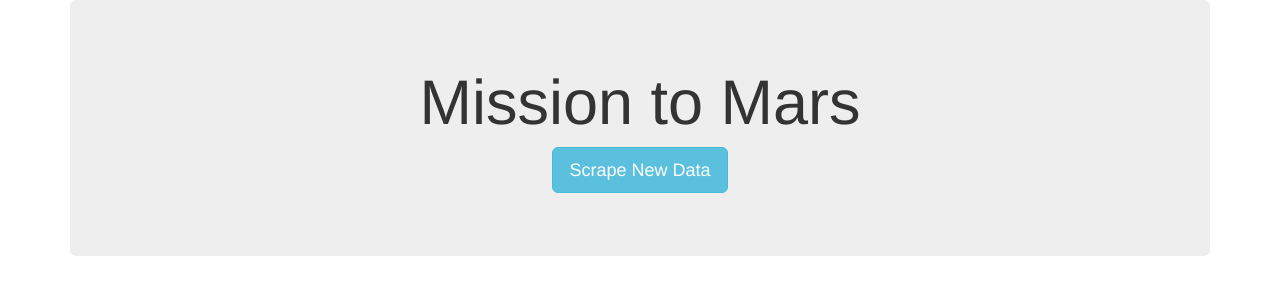
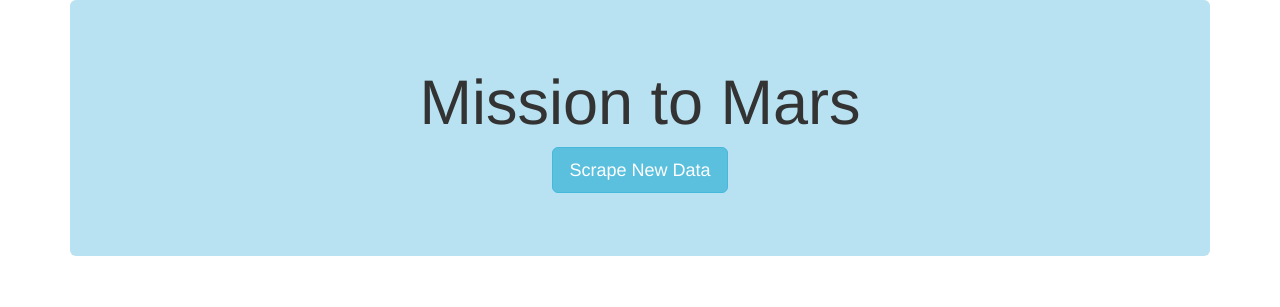
Before and after one commit to 17keerti/mission-to-mars, a Flask app: page / in a window 1280 px wide. Shown: the top 307 px of the page. Run offline with Flask 2, Linux system fonts and the light colour scheme; data that the repository does not hold is empty; some libraries are stand-ins or nearby versions.

Commit message:
add color to header

```diff
--- a/templates/index.html
+++ b/templates/index.html
@@ -12,7 +12,7 @@
 <body>
   <div class="container">
     <!-- Add Jumbotron to Header -->
-    <div class="jumbotron text-center">
+    <div class="jumbotron text-center" style=" background-color:#B8E2F2;">
       <h1>Mission to Mars</h1>
       <!-- Add a button to activate scraping script -->
       <p><a class="btn btn-primary btn-lg btn-info" href="/scrape" role="button">Scrape New Data</a></p>
```
